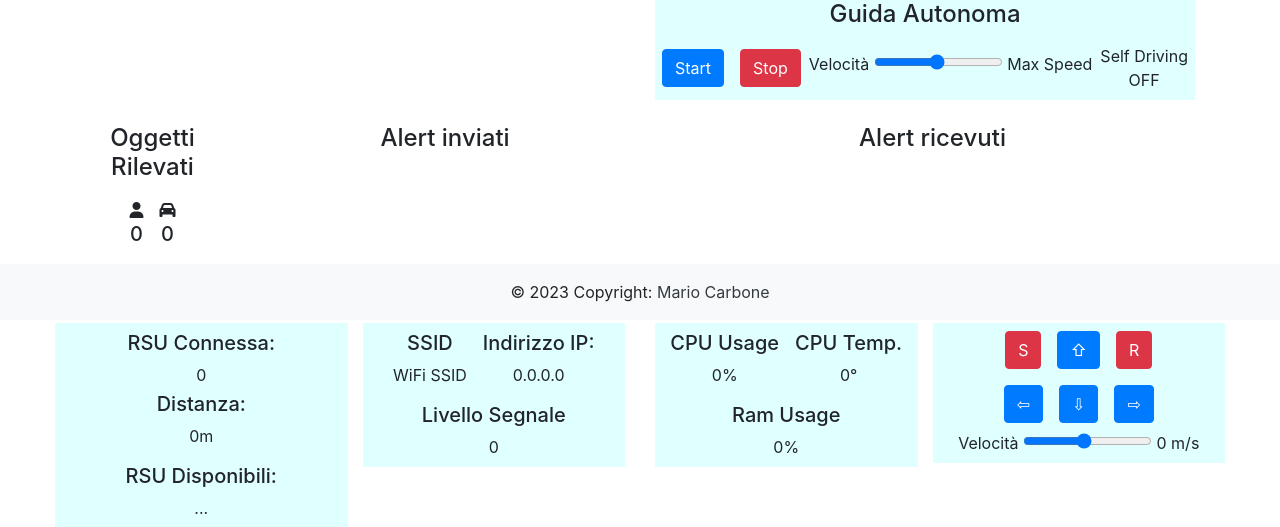
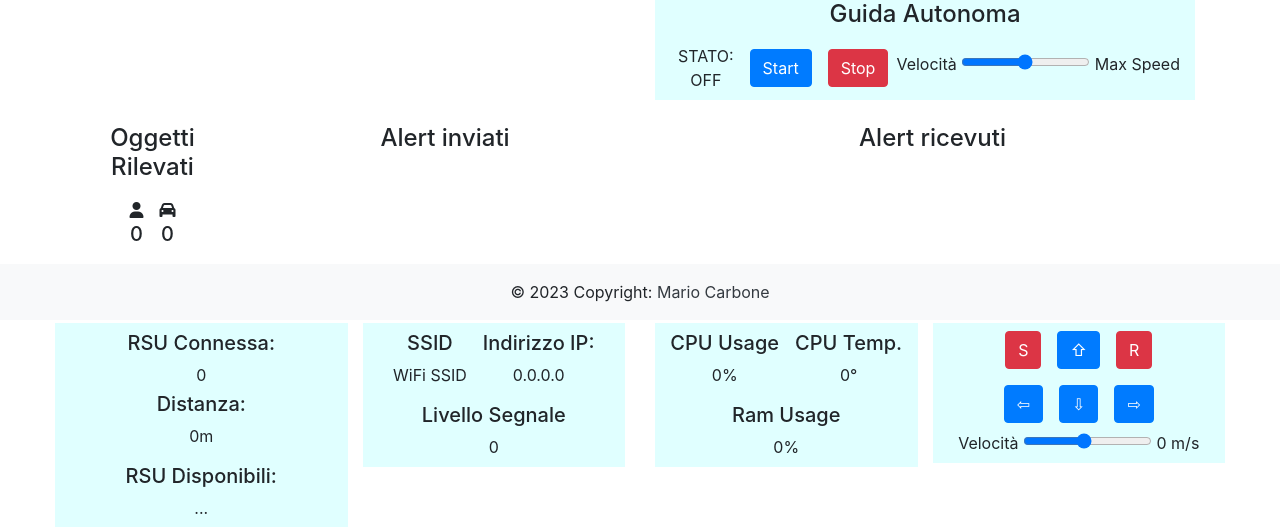
Before and after one commit to mariocarbone/tesi, a Flask app: page / in a window 1280 px wide. Shown: the part 480-1007 px from the top of the page. Run offline with Flask 3, Linux system fonts and the light colour scheme; data that the repository does not hold is empty; some libraries are stand-ins or nearby versions.

Commit message:
fix index

```diff
--- a/rover/templates/index.html
+++ b/rover/templates/index.html
@@ -69,7 +69,7 @@
                                 <div id="stopped" class="span">0</div>
                             </div>
                             <div class="status-field mx-2 my-2 text-center">
-                                <h5>Sulla Traccia</h5>
+                                <h5>Sulla traccia</h5>
                                 <div id="on_track" class="span">0</div>
                             </div>
                         </div>
@@ -91,6 +91,10 @@
             </div>
             <h4 class="mt-4 text-center">Guida Autonoma</h4>
             <div id="rover-commands" class="row justify-content-center align-items-center">
+                <div class="status-field mx-2 my-2 text-center">
+                    <span>STATO:</span>
+                    <div id="self_driving" class="span">OFF</div>
+                </div>
                 <button id="rover-start" class="btn btn-primary mx-2 my-2">Start</button>
                 <button id="rover-stop" class="btn btn-danger mx-2 my-2">Stop</button>
                 <div>
@@ -98,10 +102,7 @@
                     <input type="range" class="form-range" min="70" max="254" step="10" id="roverSpeedRange">
                     <span id="roverSpeedDisplay">Max Speed</span>
                 </div>
-                <div class="status-field mx-2 my-2 text-center">
-                    <span>Self Driving</span>
-                    <div id="self_driving" class="span">OFF</div>
-                    </div>
+
             </div>
         </div>
     </div>
```
